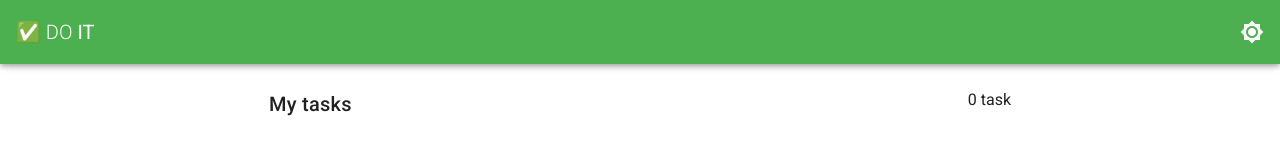
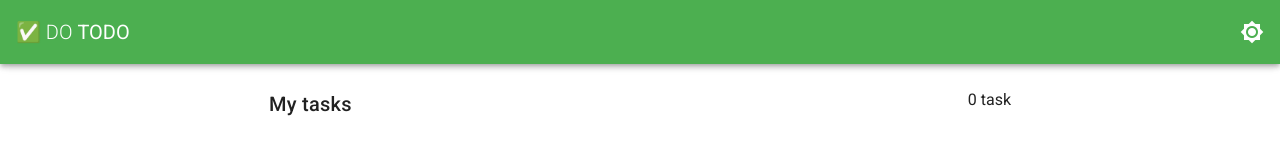
Before and after one commit to TheAkshitS/dotodo, a Vue app: page / in a window 1280 px wide. Shown: the top 152 px of the page. Built offline with nearby package versions, Linux system fonts and the light colour scheme.

Commit message:
refactor: app title

```diff
--- a/src/components/AppHeader.vue
+++ b/src/components/AppHeader.vue
@@ -1,8 +1,8 @@
 <template>
   <v-app-bar app color="success" dark>
     <v-toolbar-title dark class="text-uppercase">
-      <span class="font-weight-light">✅&nbsp;DO</span>
-      <span>&nbsp;It</span>
+      <span class="font-weight-light">✅&nbsp;Do</span>
+      <span>&nbsp;todo</span>
     </v-toolbar-title>
 
     <v-spacer />
```
